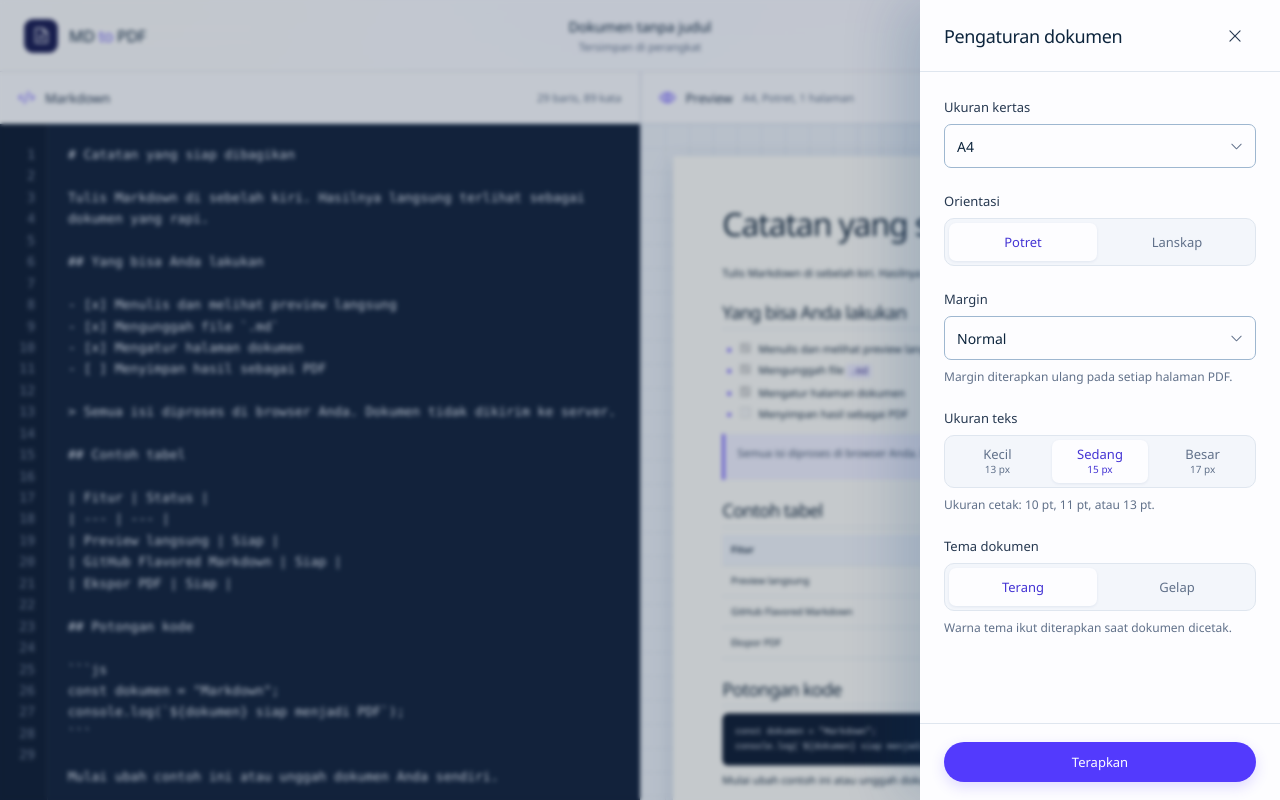
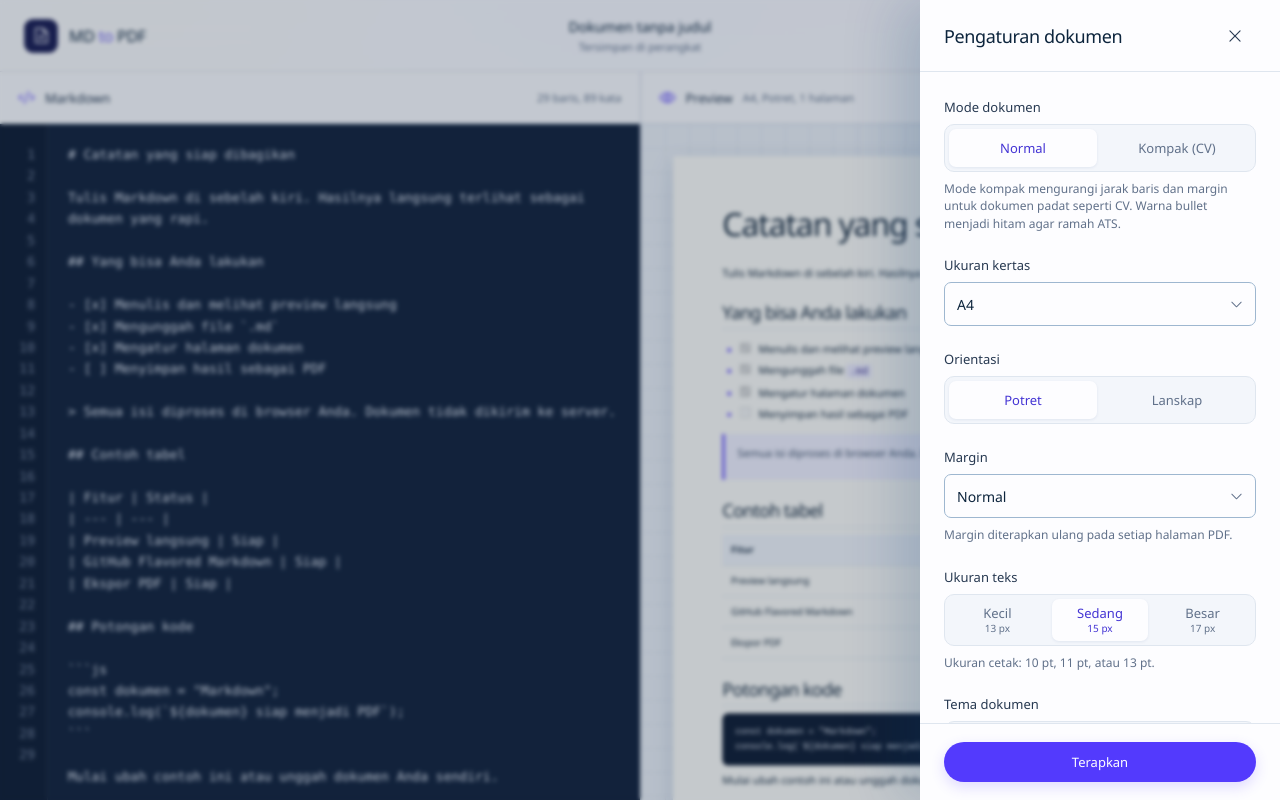
Before and after one commit to abidbe/mdtopdf, a React (Vite) app: page / in a window 1280 px wide. Both pictures are taken after a click on the button "Pengaturan". Shown: the top 800 px of the page. Built offline with nearby package versions, Linux system fonts and the light colour scheme.

Commit message:
mode cv ats friendly

```diff
--- a/src/MarkdownWorkspace.tsx
+++ b/src/MarkdownWorkspace.tsx
@@ -24,6 +24,7 @@ type MarginSize = "small" | "normal" | "large";
 type TextSize = "small" | "medium" | "large";
 type DocumentTheme = "light" | "dark";
 type MobileTab = "editor" | "preview";
+type DocumentMode = "normal" | "compact";
 
 type Settings = {
   paperSize: PaperSize;
@@ -31,6 +32,7 @@ type Settings = {
   margin: MarginSize;
   textSize: TextSize;
   theme: DocumentTheme;
+  mode: DocumentMode;
 };
 
 type Notice = {
@@ -74,6 +76,7 @@ const DEFAULT_SETTINGS: Settings = {
   margin: "normal",
   textSize: "medium",
   theme: "light",
+  mode: "normal",
 };
 
 const STORAGE_KEY = "md-to-pdf:document:v1";
@@ -251,15 +254,17 @@ export default function MarkdownWorkspace() {
   }, [settings.orientation, settings.paperSize]);
 
   const paperStyle = useMemo(() => {
+    const lineHeight =
+      settings.mode === "compact" ? 1.3 : TEXT_SIZE_VALUES[settings.textSize].lineHeight;
     return {
       "--paper-width": `${paperMetrics.widthMm}mm`,
       "--paper-height": `${paperMetrics.heightMm}mm`,
       "--paper-margin": MARGIN_VALUES[settings.margin].print,
       "--document-font-size": TEXT_SIZE_VALUES[settings.textSize].print,
       "--print-font-size": TEXT_SIZE_VALUES[settings.textSize].print,
-      "--document-line-height": TEXT_SIZE_VALUES[settings.textSize].lineHeight,
+      "--document-line-height": lineHeight,
     } as CSSProperties;
-  }, [paperMetrics, settings.margin, settings.textSize]);
+  }, [paperMetrics, settings.margin, settings.mode, settings.textSize]);
 
   const pageFrameStyle = useMemo(
     () =>
@@ -444,6 +449,7 @@ export default function MarkdownWorkspace() {
   }, [
     source,
     settings.margin,
+    settings.mode,
     settings.orientation,
     settings.paperSize,
     settings.textSize,
@@ -719,6 +725,7 @@ export default function MarkdownWorkspace() {
                   <article
                     className="document-page"
                     data-theme={settings.theme}
+                    data-density={settings.mode}
                     style={
                       {
                         ...paperStyle,
@@ -758,6 +765,7 @@ export default function MarkdownWorkspace() {
       <article
         className="document-page pagination-measure"
         data-theme={settings.theme}
+        data-density={settings.mode}
         style={paperStyle}
         ref={measurementRef}
         aria-hidden="true"
@@ -808,6 +816,31 @@ export default function MarkdownWorkspace() {
             </header>
 
             <div className="settings-content">
+              <div className="setting-group">
+                <span className="setting-label">Mode dokumen</span>
+                <div className="segmented-control" aria-label="Mode dokumen">
+                  <button
+                    className="segment"
+                    type="button"
+                    aria-pressed={settings.mode === "normal"}
+                    onClick={() => updateSetting("mode", "normal")}
+                  >
+                    Normal
+                  </button>
+                  <button
+                    className="segment"
+                    type="button"
+                    aria-pressed={settings.mode === "compact"}
+                    onClick={() => updateSetting("mode", "compact")}
+                  >
+                    Kompak (CV)
+                  </button>
+                </div>
+                <p className="setting-help">
+                  Mode kompak mengurangi jarak baris dan margin untuk dokumen padat seperti CV. Warna bullet menjadi hitam agar ramah ATS.
+                </p>
+              </div>
+
               <div className="setting-group">
                 <label className="setting-label" htmlFor="paper-size">
                   Ukuran kertas
--- a/src/globals.css
+++ b/src/globals.css
@@ -558,6 +558,52 @@ textarea:focus-visible,
   background: #dfe6ef;
 }
 
+/* Compact / CV density */
+
+.document-page[data-density="compact"] h1 {
+  margin: 0 0 0.3em;
+  font-size: 2.4em;
+}
+
+.document-page[data-density="compact"] h2 {
+  margin: 0.45em 0 0.2em;
+  font-size: 1.45em;
+}
+
+.document-page[data-density="compact"] h3 {
+  margin: 0.4em 0 0.15em;
+  font-size: 1.15em;
+}
+
+.document-page[data-density="compact"] p,
+.document-page[data-density="compact"] ul,
+.document-page[data-density="compact"] ol,
+.document-page[data-density="compact"] blockquote,
+.document-page[data-density="compact"] pre,
+.document-page[data-density="compact"] table {
+  margin: 0 0 0.3em;
+}
+
+.document-page[data-density="compact"] li {
+  margin: 1px 0;
+}
+
+.document-page[data-density="compact"] li::marker {
+  color: inherit;
+}
+
+.document-page[data-density="compact"] blockquote {
+  padding: 8px 14px;
+}
+
+.document-page[data-density="compact"] pre {
+  padding: 10px 14px;
+}
+
+.document-page[data-density="compact"] hr {
+  margin: 16px 0;
+}
+
 .empty-preview {
   min-height: 440px;
   display: grid;
```
